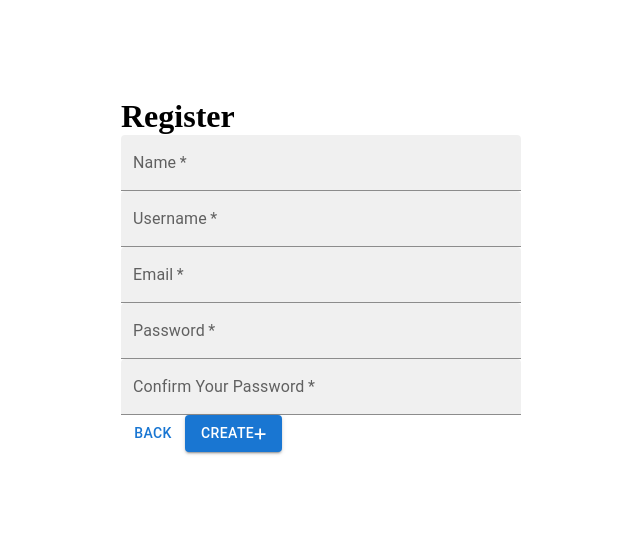
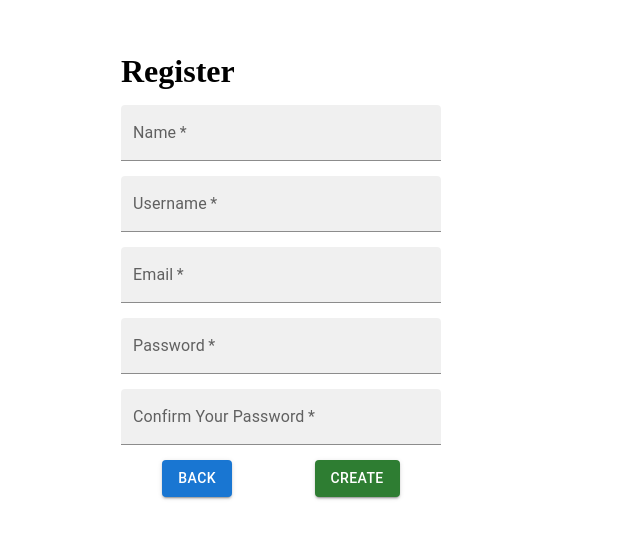
Before and after one commit to SamHardiment/budFit----Client, a React app: page /Register in a window 1280 px wide. Shown: the part 125-664 px from the top of the page, without its empty margins (319-959 px from the left). Built offline with nearby package versions, Linux system fonts and the light colour scheme.

Commit message:
add stylesheet to reg form, change button colors

```diff
--- a/src/components/BackButton/index.js
+++ b/src/components/BackButton/index.js
@@ -6,12 +6,16 @@ export function BackButton() {
   const goTo = useNavigate();
 
   return (
+    <div className="">
       <Button
+        variant="contained"
         id="back-button"
         onClick={() => goTo(-1)}
         style={{ cursor: "pointer" }}
+        size="medium"
       >
         Back
       </Button>
+    </div>
   );
 }
--- a/src/components/CreateButton/index.js
+++ b/src/components/CreateButton/index.js
@@ -3,9 +3,8 @@ import React from "react";
 import { FontAwesomeIcon } from "@fortawesome/react-fontawesome";
 export function CreateButton() {
   return (
-    <Button variant="contained" type="submit">
+    <Button variant="contained" type="submit" color="success" size="medium">
       Create
-      <FontAwesomeIcon icon="fa-solid fa-plus" />
     </Button>
   );
 }
--- a/src/components/RegForm/index.js
+++ b/src/components/RegForm/index.js
@@ -3,8 +3,7 @@ import axios from "axios";
 import { TextField, FormHelperText } from "@mui/material";
 
 import { CreateButton, BackButton } from "../";
-
-// import AddIcon from "@mui/icons-material/Add";
+import "./style.css";
 function RegForm() {
   const [formData, setFormData] = useState({
     name: "",
@@ -21,12 +20,12 @@ function RegForm() {
   //     passwordConfirmation: false,
   //   });
   const [passwordConfirmation, setPasswordConfirmation] = useState("");
-  const [error, setError] = useState("");
   const [nameError, setNameError] = useState(false);
   const [usernameError, setUsernameError] = useState(false);
   const [emailError, setEmailError] = useState(false);
   const [passError, setPassError] = useState(false);
   const [passConError, setPassConError] = useState(false);
+  const [error, setError] = useState("");
 
   // Form data input change
   const onInputChange = (e) => {
@@ -55,12 +54,12 @@ function RegForm() {
     } else {
       setEmailError(false);
     }
-    if (formData.password == "") {
+    if (formData.password == "" || formData.password.length < 6) {
       setPassError(true);
     } else {
       setPassError(false);
     }
-    if (passwordConfirmation == "") {
+    if (passwordConfirmation == "" || formData.password.length < 6) {
       setPassConError(true);
     } else {
       setPassConError(false);
@@ -73,7 +72,10 @@ function RegForm() {
     //   }
     // }
 
-    if (formData.password == passwordConfirmation) {
+    if (
+      formData.password.length >= 6 &&
+      formData.password == passwordConfirmation
+    ) {
       if (
         formData.name &&
         formData.username &&
@@ -87,6 +89,8 @@ function RegForm() {
         setPasswordConfirmation("");
         setFormData({ name: "", username: "", email: "", password: "" });
       }
+    } else {
+      setPassConError(true);
     }
     console.log("end of submit");
   };
@@ -107,6 +111,7 @@ function RegForm() {
   return (
     <div>
       <form noValidate autoComplete="off" onSubmit={handleSubmit}>
+        <div className="input-container">
           <TextField
             name="name"
             id="name"
@@ -119,6 +124,8 @@ function RegForm() {
             fullWidth
             required
           />
+        </div>
+        <div className="input-container">
           <TextField
             name="username"
             id="username"
@@ -131,6 +138,8 @@ function RegForm() {
             fullWidth
             required
           />
+        </div>
+        <div className="input-container">
           <TextField
             name="email"
             id="email"
@@ -143,6 +152,8 @@ function RegForm() {
             fullWidth
             required
           />
+        </div>
+        <div className="input-container">
           <TextField
             name="password"
             id="password"
@@ -157,6 +168,8 @@ function RegForm() {
             fullWidth
             required
           />
+        </div>
+        <div className="input-container">
           <TextField
             name="passwordconfirmation"
             id="passwordconfirmation"
@@ -165,11 +178,16 @@ function RegForm() {
             value={passwordConfirmation}
             onChange={onPassConfirmationChange}
             error={passConError}
-          helperText={passConError ? "Your passwords must match" : ""}
+            helperText={
+              passConError
+                ? "Your passwords must match and be atleast 6 characters long"
+                : ""
+            }
             fullWidth
             required
           />
-        <div>
+        </div>
+        <div className="register-form-buttons">
           <BackButton />
           <CreateButton />
         </div>
--- /dev/null
+++ b/src/components/RegForm/style.css
@@ -0,0 +1,13 @@
+.input-container {
+  margin: 15px 0;
+}
+
+form {
+  width: 80%;
+}
+
+.register-form-buttons {
+  display: flex;
+  justify-content: space-around;
+  align-items: center;
+}
```
Lines whose indentation alone changed are shown as unchanged.
